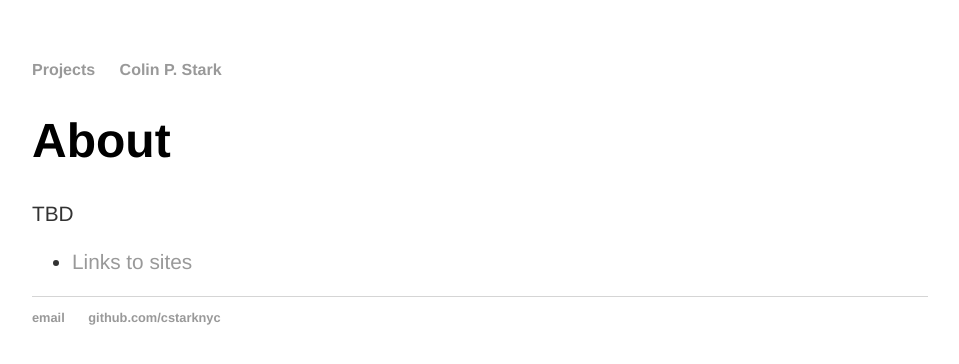
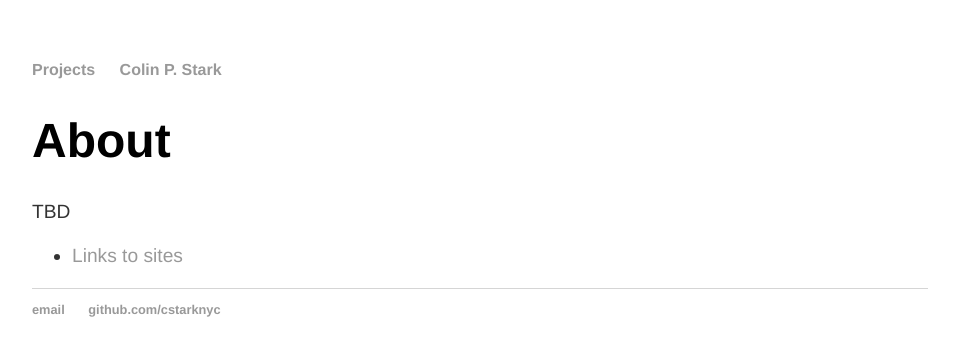
Before and after one commit to cstarkjp/cstarkjp.github.io, a Jekyll site: the page built from about/index.html, in a window 1280 px wide. Shown: the top 364 px of the page, without its empty margins (160-1119 px from the left). Built offline with Jekyll 4.4.1, drawn with Linux system fonts in a browser that asks for light colours.

Commit message:
Tweaking

```diff
--- a/css/main.css
+++ b/css/main.css
@@ -3,7 +3,7 @@
 a { text-decoration: none; color: #999; }
 a:hover { text-decoration: underline; }
 
-p, ul { font-size: 1.3em; line-height: 1.3em; color: #333; font-family: 'Helvetica', 'Arial', 'Sans-Serif'; }
+p, ul { font-size: 1.2em; line-height: 1.3em; color: #333; font-family: 'Helvetica', 'Arial', 'Sans-Serif'; }
 
 h1, h2, h3, h4 { font-family: 'Helvetica', 'Arial', 'Sans-Serif'; }
 h1 { font-size: 3em;  }
```
